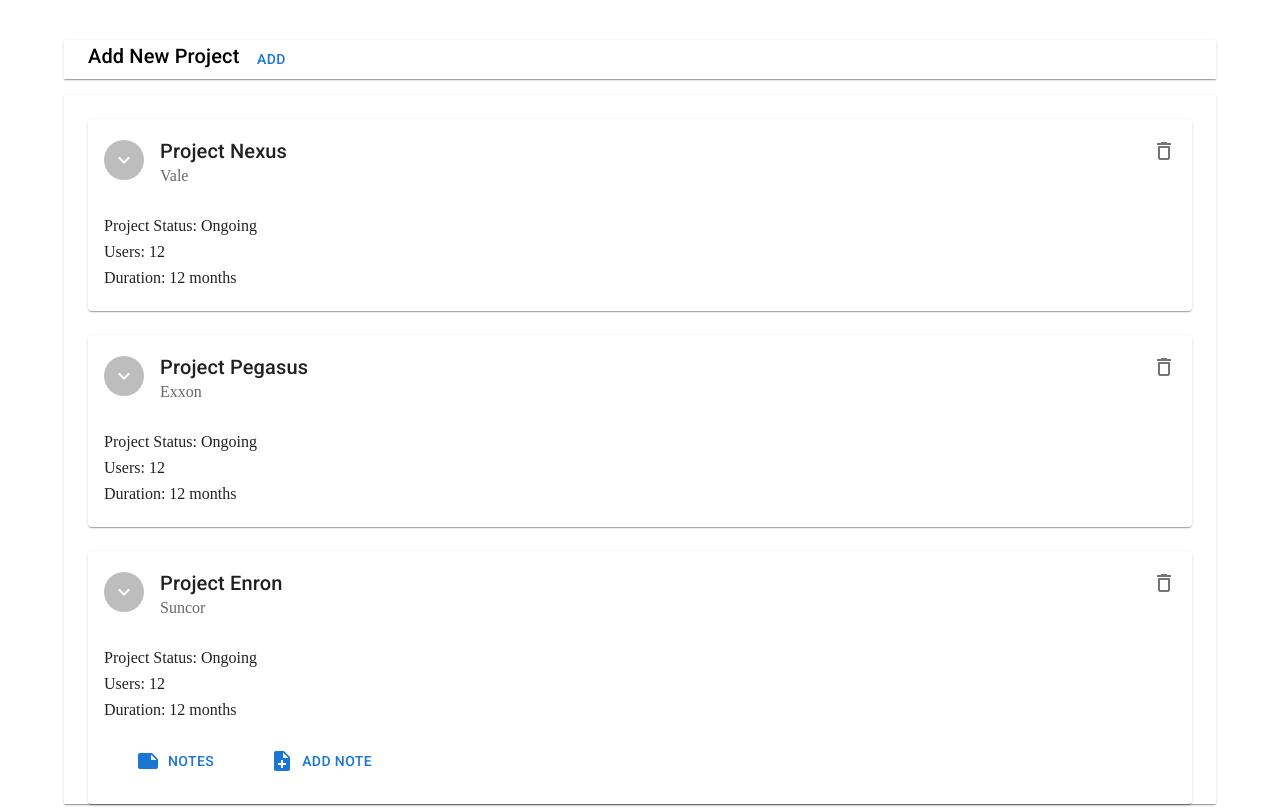
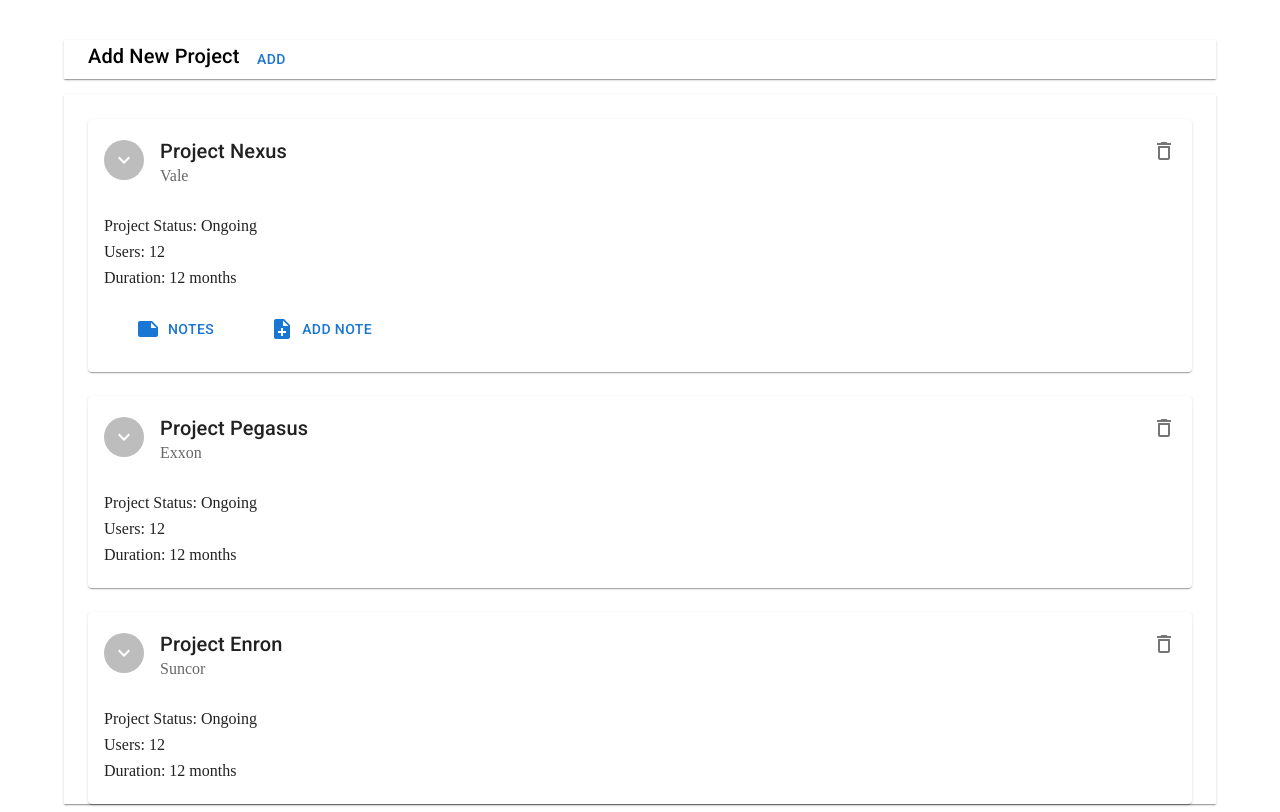
Before and after one commit to tm5682/Project-Tracker, a React (Create React App) app: page / in a window 1280 px wide. Built offline with nearby package versions, Linux system fonts and the light colour scheme.

Commit message:
delete errors fixed

```diff
--- a/src/App.js
+++ b/src/App.js
@@ -30,7 +30,7 @@ const App = () => {
       id: 1,
       name: "Project Nexus",
       clientName: "Vale",
-      actionList: false,
+      actionList: true,
     },
     {
       id: 2,
@@ -42,7 +42,7 @@ const App = () => {
       id: 3,
       name: "Project Enron",
       clientName: "Suncor",
-      actionList: true,
+      actionList: false,
     },
   ]);
 
--- a/src/components/Project.js
+++ b/src/components/Project.js
@@ -46,9 +46,8 @@ const Project = ({ project, onDelete, onToggle }) => {
       <Box display="flex" flexDirection="column">
         <Card>
           <CardHeader
-            onClick={() => onToggle(project.id)}
             avatar={
-              <Avatar>
+              <Avatar onClick={() => onToggle(project.id)}>
                 <ExpandMoreIcon />
               </Avatar>
             }
@@ -60,14 +59,12 @@ const Project = ({ project, onDelete, onToggle }) => {
             }
             title={
               <Typography variant="h6" color="Primary">
-                {" "}
-                {project.name}{" "}
+                {project.name}
               </Typography>
             }
             subheader={
               <Typography variant="h12" color="textSecondary">
-                {" "}
-                {project.clientName}{" "}
+                {project.clientName}
               </Typography>
             }
           />
--- a/src/components/ProjectActionList.js
+++ b/src/components/ProjectActionList.js
@@ -12,11 +12,11 @@ function ProjectActionList() {
     <Container>
       <Grid container spacing={3}>
         <Grid item>
-          <Button href="" sx={{ mt: 3 }}>
+          <Button href="/notes" sx={{ mt: 3 }}>
             <NoteIcon size="small" sx={{ mr: 1 }} /> Notes
           </Button>
 
-          <Button href="" sx={{ ml: 5, mt: 3 }}>
+          <Button href="/create" sx={{ ml: 5, mt: 3 }}>
             <NoteAddIcon size="small" sx={{ mr: 1 }} /> Add Note
           </Button>
         </Grid>
```
